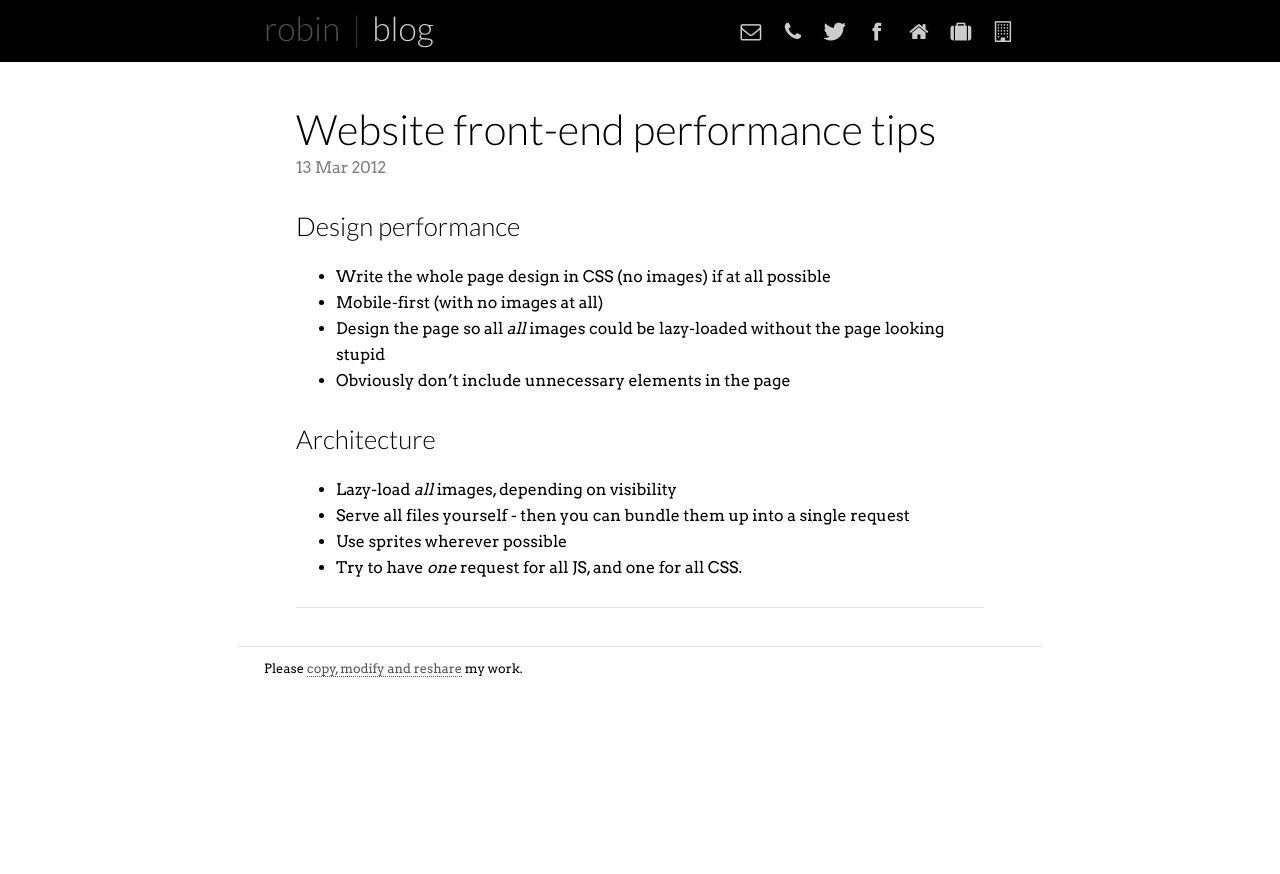
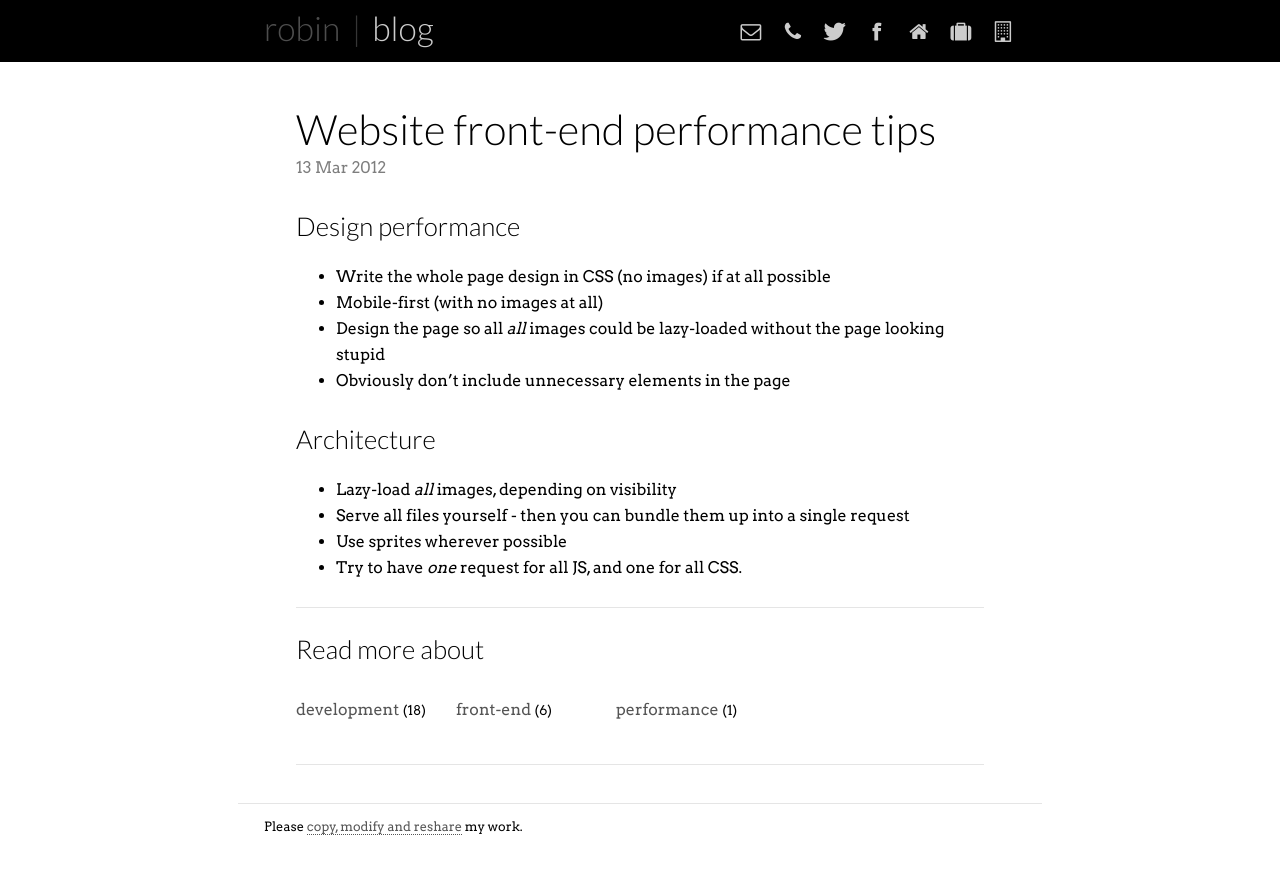
Before and after one commit to nottrobin/robinwinslow.uk, a Jekyll site: the page built from _posts/2012-03-13-website-front-end-performance-tips.md, in a window 1280 px wide. Shown: the top 874 px of the page. Built offline with Jekyll 4.4.1, drawn with Linux system fonts in a browser that asks for light colours; Markdown is read by kramdown in place of the engine named in the settings; comment, search, counter and statistics services are not loaded.

Commit message:
Add categories to posts under "Read more about". Closes #6.

```diff
--- a/_layouts/post.html
+++ b/_layouts/post.html
@@ -6,6 +6,22 @@ layout: default
 <date>{{ page.date | date_to_string }}</date>
 
 {{ content }}
+
+{% if page.tags %}
+<section id="categories">
+    <h1>Read more about</h1>
+
+    <nav>
+        <ul>
+    {% for tag in site.tags %}
+        {% if page.tags contains tag[0] %}
+            <li><a href="/categories.html#{{ tag[0] }}">{{ tag[0] }}</a> <small>({{ tag[1].size }})</small></li>
+        {% endif %}
+    {%endfor%}
+        </ul>
+    </nav>
+</section>
+{% endif %}
 
 <div id="disqus_thread" class="comments"></div>
 
--- a/css/rstandard.css
+++ b/css/rstandard.css
@@ -136,10 +136,10 @@ footer {
     padding: 0 0 1rem 0;
     font-size: 0.8rem;
 }
-footer aside {
+footer aside, section {
     border-top: 1px solid rgba(0, 0, 0, 0.1);
 }
-.dark footer aside {
+.dark footer aside, .dark section {
     border-color: rgba(255, 255, 255, 0.1);
 }
 
@@ -150,6 +150,7 @@ date {
 section {
     overflow: hidden;
     min-width: 20em;
+    margin-top: 1.618rem;
 }
 section article {
     padding: 1rem;
@@ -186,10 +187,6 @@ nav li {
     width: 10rem;
 }
 
-.headless {
-    margin-top: 1.618rem;
-}
-
 .comments {
     margin-top: 1.618rem;
     margin-bottom: -30px;
```
